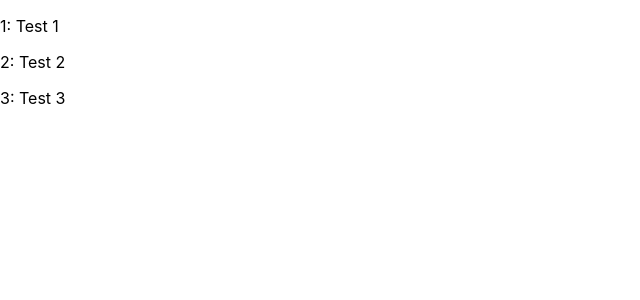
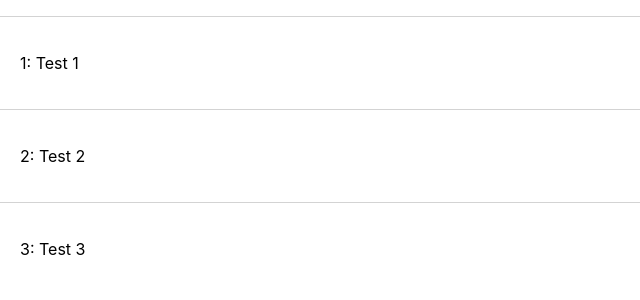
Before and after one commit to mattjenny/drag-reorderable-list, a React (Create React App) app: page / in a window 1280 px wide. Shown: the top 300 px of the page, without its empty margins (0-640 px from the left). Built offline with nearby package versions, Linux system fonts and the light colour scheme.

Commit message:
Separate out display component

```diff
--- /dev/null
+++ b/src/App.css
@@ -0,0 +1,7 @@
+.App {
+  position: absolute;
+  top: 0;
+  left: 0;
+  right: 0;
+  bottom: 0;
+}
--- a/src/App.tsx
+++ b/src/App.tsx
@@ -1,4 +1,5 @@
 import React from 'react';
+import './App.css';
 import { DragReorderableList } from './DragReorderableList';
 
 const App: React.FC = () => {
--- /dev/null
+++ b/src/DemoListItemComponent.tsx
@@ -0,0 +1,18 @@
+import React from 'react';
+import styled from 'styled-components';
+import { ListItemDisplayProps } from './DragReorderableListItem';
+
+const Container = styled.div`
+    padding: 20px;
+    border-top: 1px solid lightgray;
+`;
+
+export class DemoListItemComponent extends React.PureComponent<ListItemDisplayProps, {}> {
+    public render() {
+        return (
+            <Container>
+                <p>{this.props.displayIndex}: {this.props.title}</p>
+            </Container>
+        )
+    }
+}
--- a/src/DragReorderableListItem.tsx
+++ b/src/DragReorderableListItem.tsx
@@ -1,20 +1,23 @@
 import React from 'react';
 import styled from 'styled-components';
+import { DemoListItemComponent } from './DemoListItemComponent';
 
 const ListItem = styled.li`
 
 `;
 
-export interface Props {
+export interface ListItemDisplayProps {
     title: string;
     displayIndex: number;
 }
 
-export class DragReorderableListItem extends React.PureComponent<Props, {}> {
+export interface OwnProps extends ListItemDisplayProps {}
+
+export class DragReorderableListItem extends React.PureComponent<OwnProps, {}> {
     public render() {
         return (
             <ListItem>
-                <p>{this.props.displayIndex}: {this.props.title}</p>
+                <DemoListItemComponent {...this.props} />
             </ListItem>
         )
     }
```
